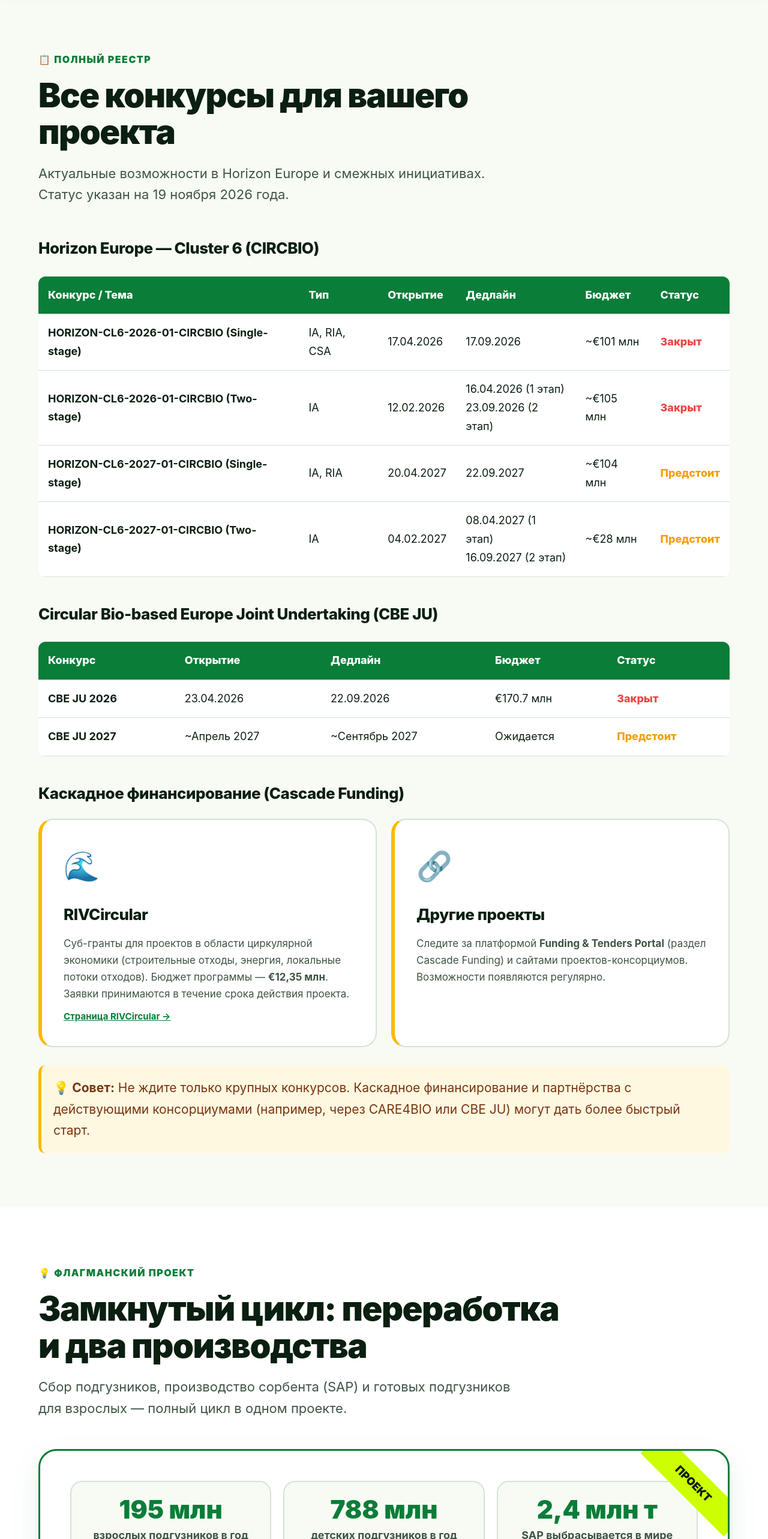
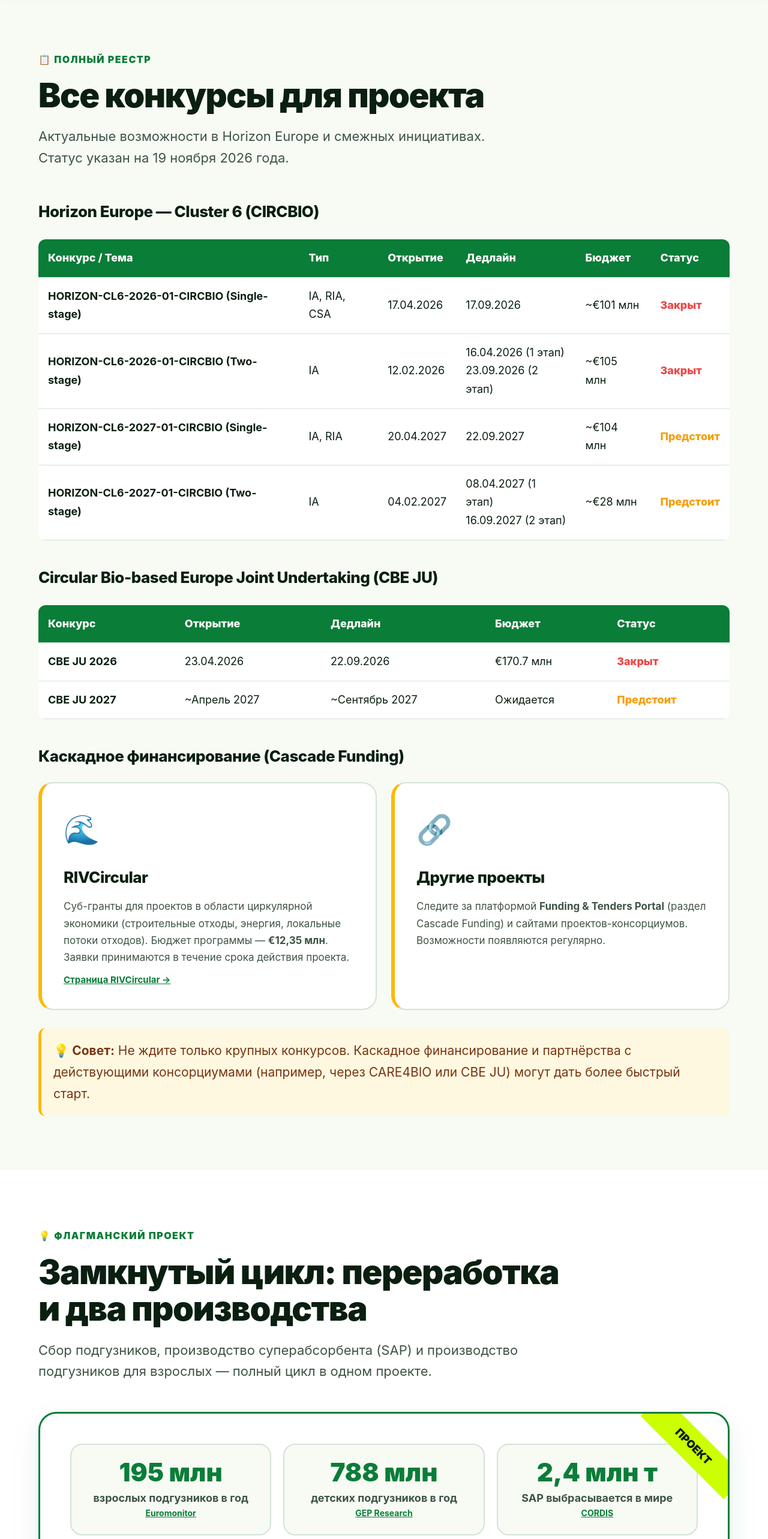
Before and after one commit to akhmetsaule4-cell/guide-to-grants, a plain HTML site: page index.html in a window 1280 px wide. Shown: the part 820-3386 px from the top of the page at 60% size. Drawn offline with Linux system fonts and the light colour scheme.

Commit message:
Update index.html

```diff
--- a/index.html
+++ b/index.html
@@ -252,7 +252,7 @@ j=d.createElement(s),dl=l!='dataLayer'?'&l='+l:'';j.async=true;j.src=
     <div class="container">
       <div class="sec-head">
         <div class="kicker">📋 Полный реестр</div>
-        <h2>Все конкурсы для вашего проекта</h2>
+        <h2>Все конкурсы для проекта</h2>
         <p>Актуальные возможности в Horizon Europe и смежных инициативах. Статус указан на 19 ноября 2026 года.</p>
       </div>
 
@@ -360,7 +360,7 @@ j=d.createElement(s),dl=l!='dataLayer'?'&l='+l:'';j.async=true;j.src=
       <div class="sec-head">
         <div class="kicker">💡 Флагманский проект</div>
         <h2>Замкнутый цикл: переработка и два производства</h2>
-        <p>Сбор подгузников, производство сорбента (SAP) и готовых подгузников для взрослых — полный цикл в одном проекте.</p>
+        <p>Сбор подгузников, производство суперабсорбента (SAP) и производство подгузников для взрослых — полный цикл в одном проекте.</p>
       </div>
 
       <div class="project-wrapper">
```
